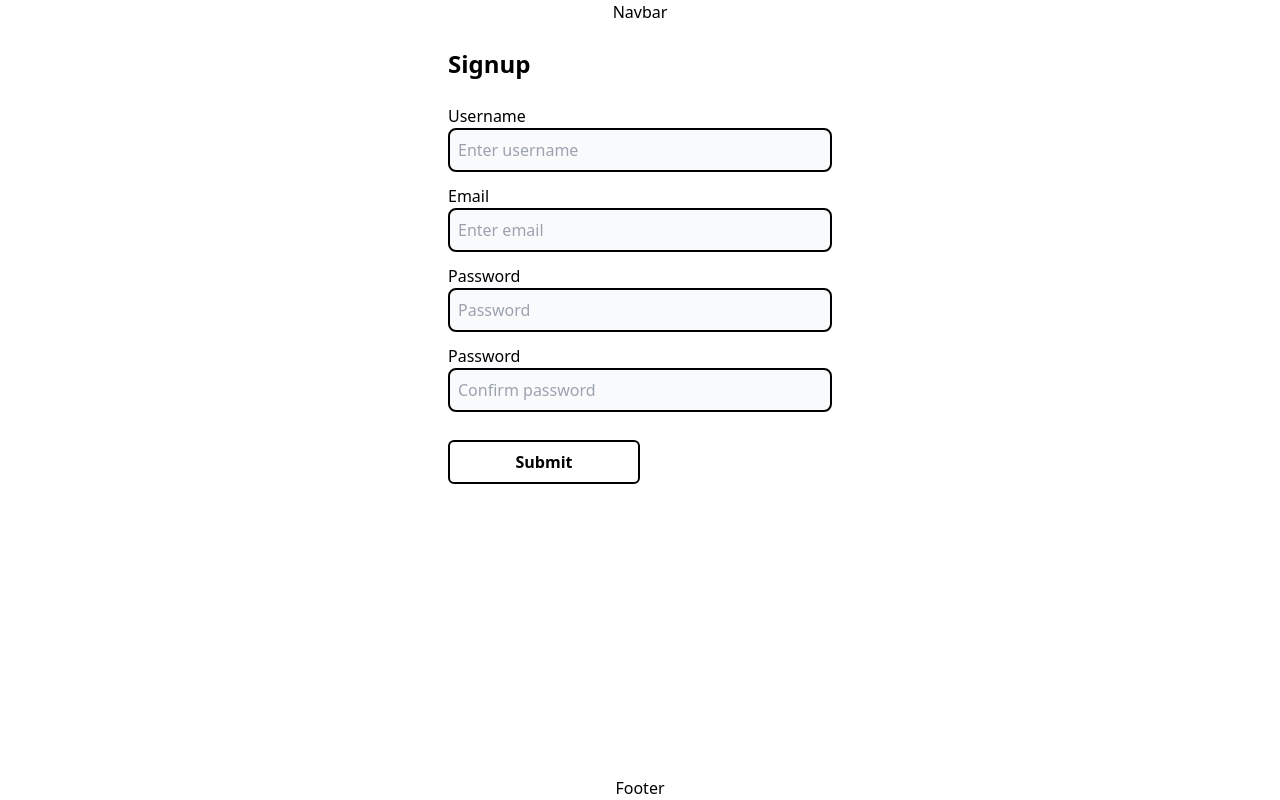
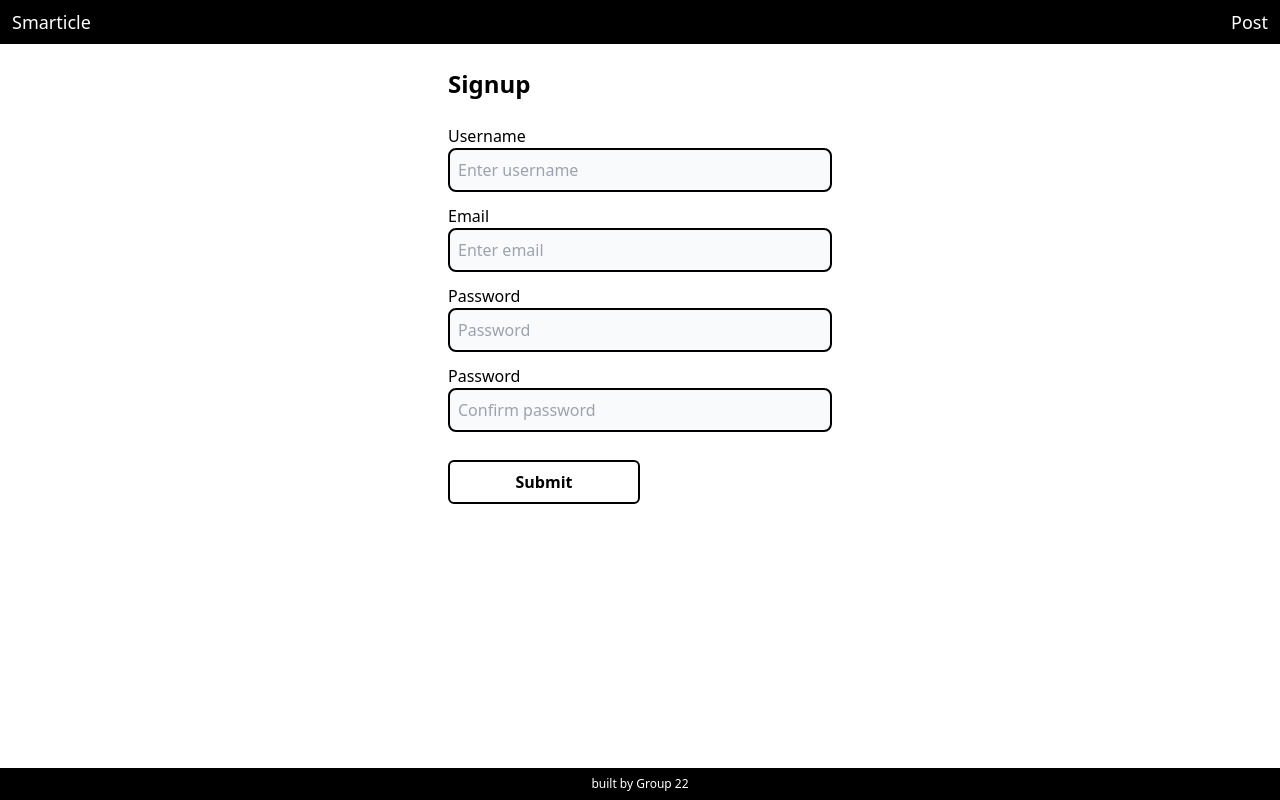
Before and after one commit to VivekPatel3325/Smarticle, a Next.js app: page /signup in a window 1280 px wide. Built offline with nearby package versions, Linux system fonts and the light colour scheme.

Commit message:
add footer & navbar

```diff
--- /dev/null
+++ b/components/Footer.jsx
@@ -0,0 +1,7 @@
+export default function Footer () {
+  return (
+    <div className="flex flex-row bg-black text-white w-full justify-center py-2 px-3 text-xs font-thin">
+      built by Group 22
+    </div>
+  )
+}
--- /dev/null
+++ b/components/Navbar.jsx
@@ -0,0 +1,23 @@
+import Link from "next/link";
+
+export default function Navbar () {
+  return (
+    <div className="flex flex-row bg-black text-white w-full justify-between py-2 px-3 text-lg font-thin">
+      <div className="hover:underline decoration-gray-600">
+        <Link href="/">
+          Smarticle
+        </Link>
+      </div>
+      {/* <div className="hover:underline decoration-gray-600">
+        <Link href="/login">
+          Login
+        </Link>
+      </div> */}
+      <div className="hover:underline decoration-gray-600">
+        <Link href="/post">
+          Post
+        </Link>
+      </div>
+    </div>
+  )
+}
--- a/layouts/main.jsx
+++ b/layouts/main.jsx
@@ -1,12 +1,19 @@
+import Navbar from "components/Navbar"
+import Footer from "components/Footer"
 export default function MainCentered ({children, title}) {
   return (
-    <div className="h-screen flex flex-col items-center justify-center">
-    <div>Navbar</div>
-    <div className="flex-1">
-      {title && <div className="font-bold text-2xl py-6">{title}</div>}
+    <div className="min-h-screen flex flex-col items-center justify-center">
+    <Navbar />
+    <div className="flex-1 sm:px-32 px-12">
+      {
+        title &&
+        <div className="font-bold text-2xl py-6">
+          {title}
+        </div>
+      }
       {children}
     </div>
-    <div>Footer</div>
+    <Footer />
     </div>
   )
 }
```
